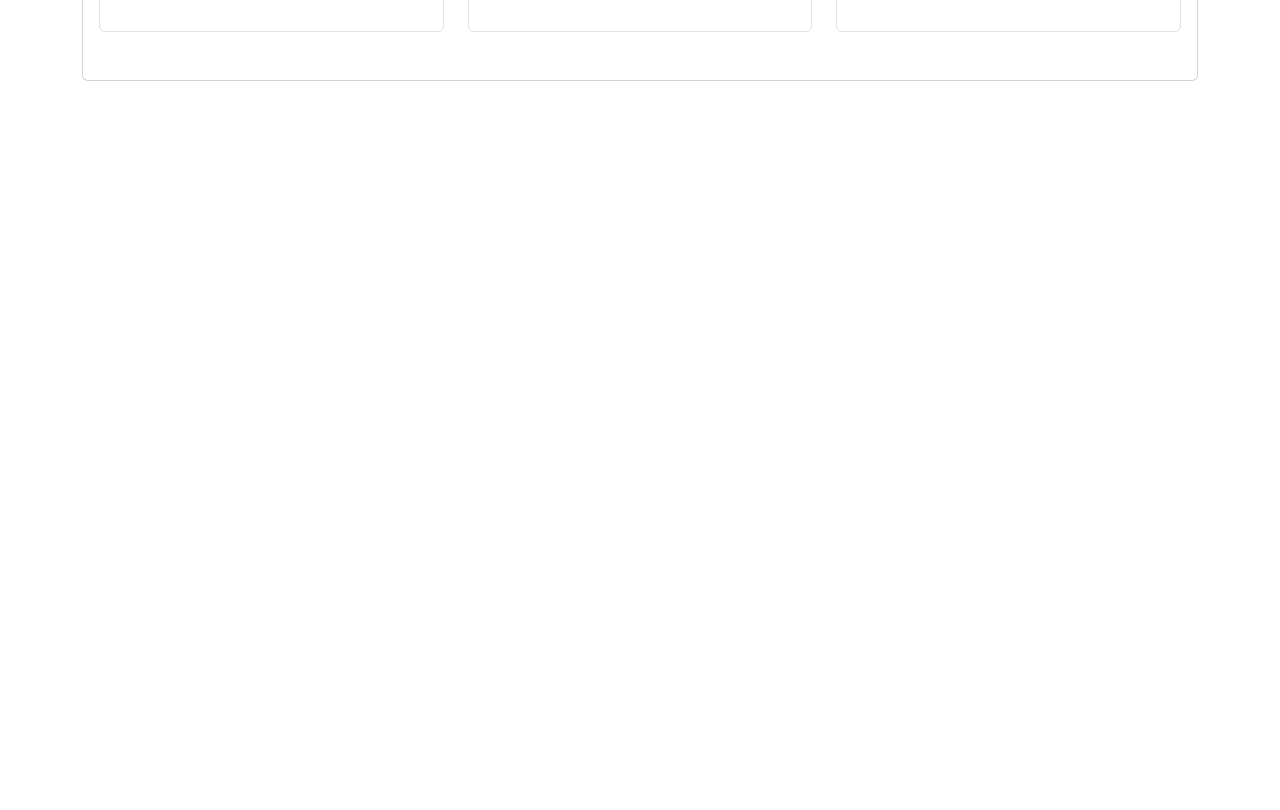
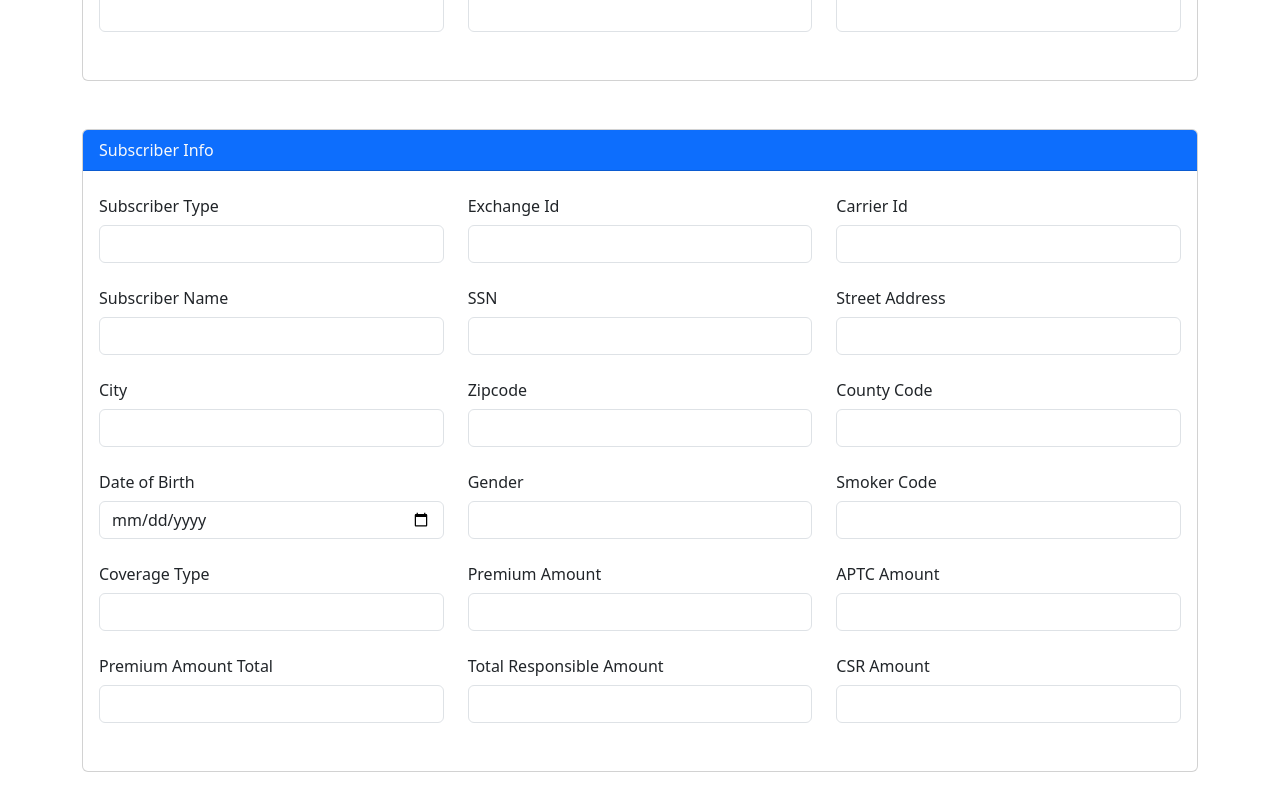
Before and after one commit to mjd10m/834-creator, a React (Create React App) app: page / in a window 1280 px wide. Shown: the part 620-1430 px from the top of the page. Before the commit the page ends 800 px from the top, so only its background shows below. Built offline with nearby package versions, Linux system fonts and the light colour scheme.

Commit message:
subscriber card and json data added

```diff
--- /dev/null
+++ b/src/components/card/index.js
@@ -0,0 +1,16 @@
+import { Card } from 'react-bootstrap'
+import GenInfo from '../genInfo'
+
+const CardInfo = (props) => {
+
+    return(
+        <Card className='mb-5' >
+            <Card.Header className='bg-primary text-light'>{props.name}</Card.Header>
+            <Card.Body>
+                <GenInfo data = {props.data} handleInputChange = {props.handleInputChange} />
+            </Card.Body>
+        </Card>
+    )
+}
+
+export default CardInfo
--- a/src/components/genInfo/index.js
+++ b/src/components/genInfo/index.js
@@ -1,17 +1,14 @@
-import { Container, Row, Col, Form, Card } from 'react-bootstrap'
-import { useState } from 'react';
+import { Row, Col, Form } from 'react-bootstrap'
+
 
 const GenInfo = (props) => {
 
     return(
-        <Card>
-            <Card.Header>General Info</Card.Header>
-            <Card.Body>
     <Form>
         <Form.Group as={Row} className="mb-3">
         {props.data
             ? props.data.map((data, i) => (
-                        <Col key={i} sm="4" className='mb-3'>
+            <Col key={data.id} sm="4" className='mb-3'>
                 <Row>
                 <Form.Label column sm="12">{data.label}</Form.Label>
                     <Col>
@@ -23,8 +20,6 @@ const GenInfo = (props) => {
             : "loading"}
         </Form.Group>
     </Form>
-            </Card.Body>
-        </Card>
 )
 }
 
--- a/src/components/singleTrans/index.js
+++ b/src/components/singleTrans/index.js
@@ -1,7 +1,7 @@
-import { Container, Row, Col, Form, Card } from 'react-bootstrap'
+import { Container } from 'react-bootstrap'
 import { useState, useEffect } from 'react';
 import JsonData from '../../data/data.json'
-import GenInfo from '../genInfo'
+import CardInfo from '../card'
 
 const SingleTrans = () => {
     const [options, setOptions] = useState({})
@@ -17,7 +17,8 @@ const SingleTrans = () => {
       }, []);
     return(
         <Container>
-            <GenInfo data = {options.GeneralInfo} handleInputChange = {handleInputChange} />
+            <CardInfo data = {options.GeneralInfo} name ={"General Info"} handleInputChange = {handleInputChange} />
+            <CardInfo data = {options.SubscriberInfo} name ={"Subscriber Info"} handleInputChange = {handleInputChange} />
         </Container>
     )
 }
--- a/src/data/data.json
+++ b/src/data/data.json
@@ -90,5 +90,97 @@
             "type": "text",
             "id": "rateArea"
         }
+    ],
+    "SubscriberInfo": [
+        {
+          "label": "Subscriber Type",
+          "type": "text",
+          "id": "subtype"
+        },
+        {
+          "label": "Exchange Id",
+          "type": "text",
+          "id": "exchId"
+        },
+        {
+          "label": "Carrier Id",
+          "type": "text",
+          "id": "carrId"
+        },
+        {
+          "label": "Subscriber Name",
+          "type": "text",
+          "id": "subName"
+        },
+        {
+          "label": "SSN",
+          "type": "text",
+          "id": "ssn"
+        },
+        {
+          "label": "Street Address",
+          "type": "text",
+          "id": "strAddr"
+        },
+        {
+          "label": "City",
+          "type": "text",
+          "id": "city"
+        },
+        {
+          "label": "Zipcode",
+          "type": "text",
+          "id": "zCode"
+        },
+        {
+          "label": "County Code",
+          "type": "text",
+          "id": "cCode"
+        },
+        {
+          "label": "Date of Birth",
+          "type": "date",
+          "id": "dob"
+        },
+        {
+          "label": "Gender",
+          "type": "text",
+          "id": "gen"
+        },
+        {
+          "label": "Smoker Code",
+          "type": "text",
+          "id": "smoke"
+        },
+        {
+          "label": "Coverage Type",
+          "type": "text",
+          "id": "covType"
+        },
+        {
+          "label": "Premium Amount",
+          "type": "text",
+          "id": "premAmt"
+        },
+        {
+          "label": "APTC Amount",
+          "type": "text",
+          "id": "aptcAmt"
+        },
+        {
+          "label": "Premium Amount Total",
+          "type": "text",
+          "id": "premAmtTot"
+        },
+        {
+          "label": "Total Responsible Amount",
+          "type": "text",
+          "id": "totResAmt"
+        },
+        {
+            "label": "CSR Amount",
+            "type": "text",
+            "id": "csrAmt"
+          }
     ]
 }
```
Lines whose indentation alone changed are shown as unchanged.
